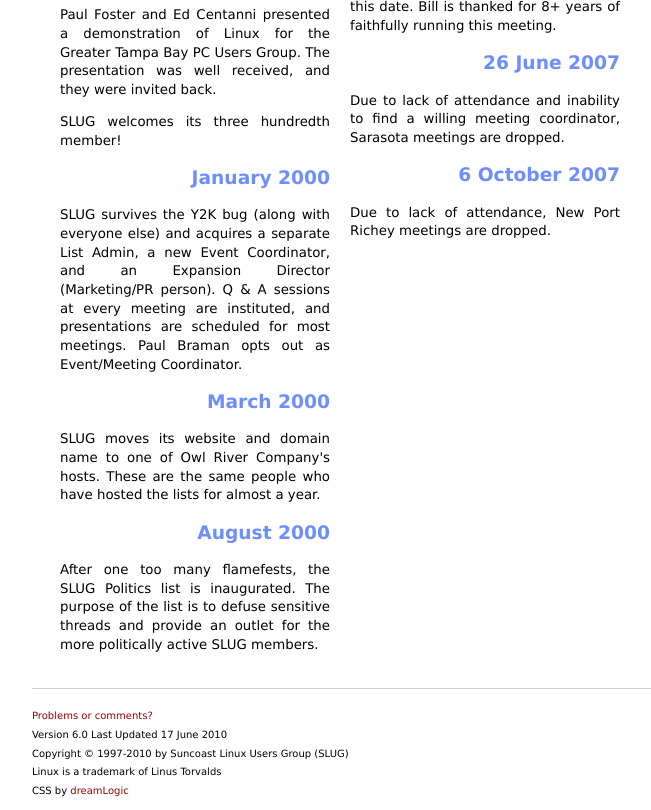
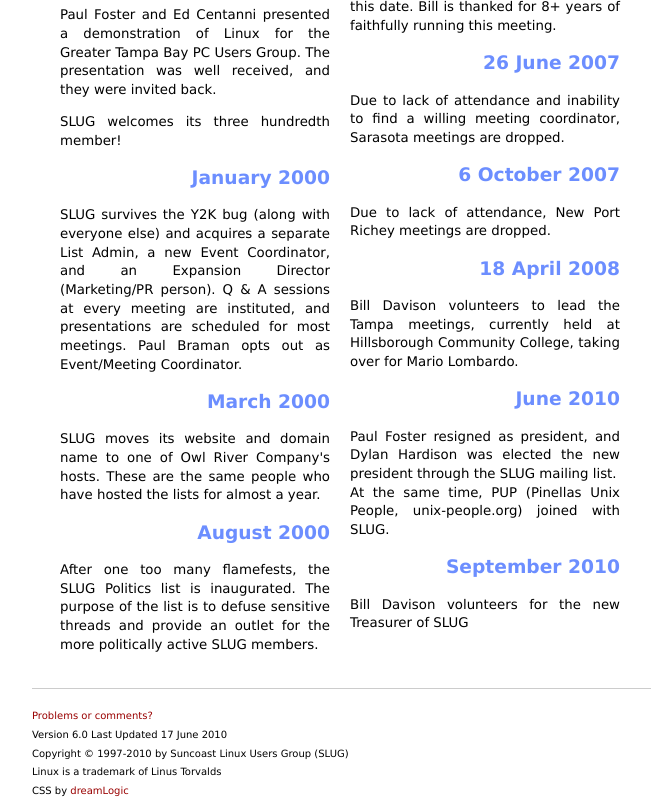
Before and after one commit to polarbill/suncoastlug, a PHP site: page /history.php in a window 1280 px wide. Shown: the part 2654-3464 px from the top of the page, without its empty margins (368-1019 px from the left). Run offline with PHP 8.4, Linux system fonts and the light colour scheme.

Commit message:
Updated Hitory with Bill as coordinator, Dylan as president, then Bill as Treasurer

```diff
--- a/history.php
+++ b/history.php
@@ -291,6 +291,18 @@ coordinator, Sarasota meetings are dropped.
 <center><h3>6 October 2007</h3></center>
 Due to lack of attendance, New Port Richey meetings are dropped.
 <p>
+<center><h3>18 April 2008</h3></center>
+Bill Davison volunteers to lead the Tampa meetings, currently held at
+Hillsborough Community College, taking over for Mario Lombardo.
+<p>
+<center><h3>June 2010</h3></center>
+Paul Foster resigned as president, and Dylan Hardison was elected the new president through the SLUG mailing list.
+<br>
+At the same time, PUP (Pinellas Unix People, unix-people.org) joined with SLUG.
+<p>
+<center><h3>September 2010</h3></center>
+Bill Davison volunteers for the new Treasurer of SLUG
+<p>
 </div>
 END;
 page_footer();
```
